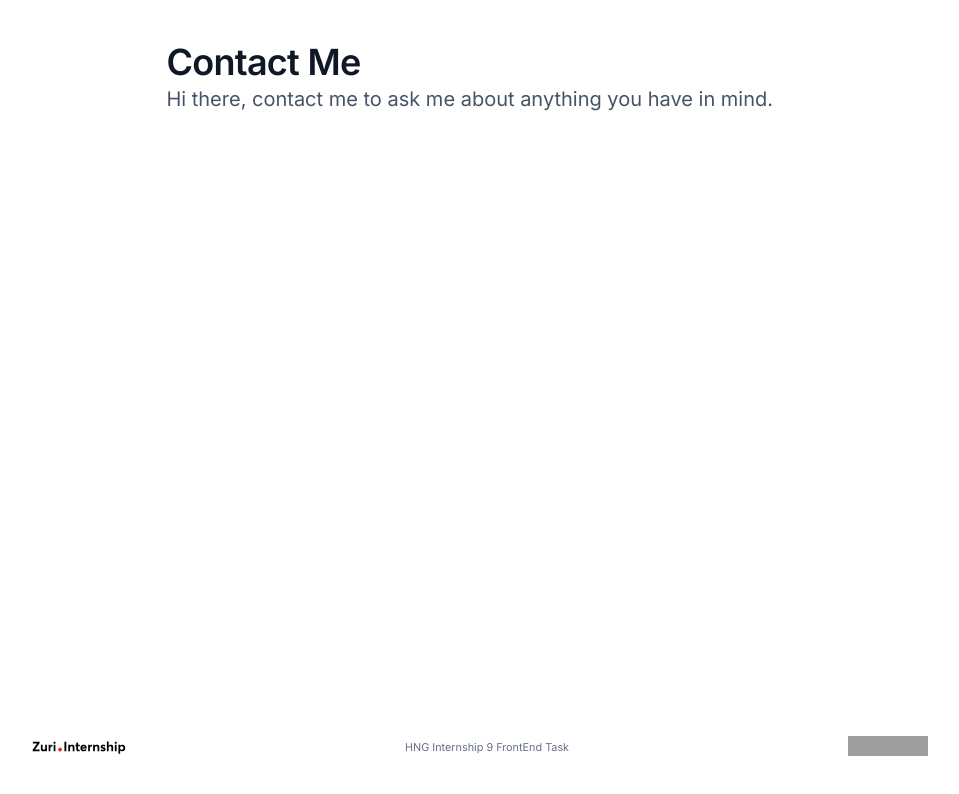
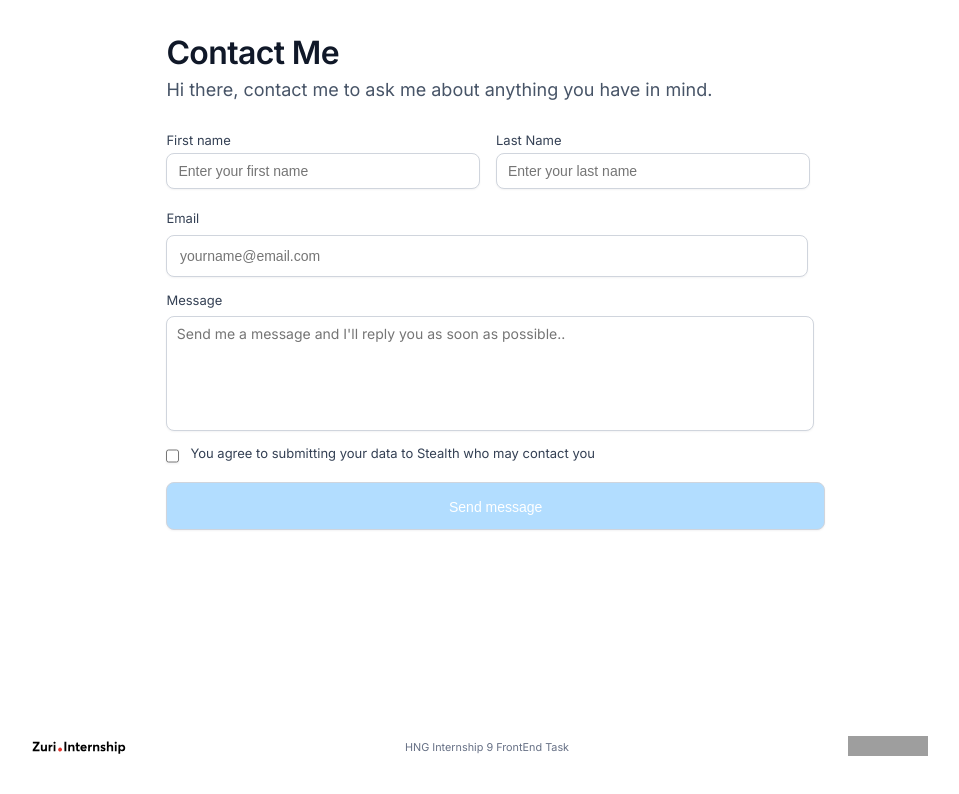
Before and after one commit to Ra-Kim/FE-Stage1, a React (Create React App) app: page /contact in a window 1280 px wide. Shown: the top 794 px of the page, without its empty margins (160-1119 px from the left). Built offline with nearby package versions, Linux system fonts and the light colour scheme; grey boxes are pictures that could not be loaded.

Commit message:
style: designed and styled the contact page

```diff
--- a/src/pages/Contact.js
+++ b/src/pages/Contact.js
@@ -1,6 +1,24 @@
-import React from 'react'
+import React, {useState} from 'react'
 
 const Contact = () => {
+
+  const [data, setData] =  useState({
+    firstName: "",
+    lastName: "",
+    email: "",
+    message: "",
+    agreement: false
+})
+
+let disabled = data.agreement && data.firstName.length && data.email.length && data.message.length
+
+function handleChange(event){
+  const {value, type, name, checked} = event.target
+  setData({
+      ...data, [name]:  type === 'checkbox' ? checked : value
+  })
+}
+
   return (
     <div className = "contact-container">
       <div className='form-group'>
@@ -8,7 +26,77 @@ const Contact = () => {
         <p>Hi there, contact me to ask me about anything you have in mind.</p>
         <div className='form-container'>
           <form>
-
+            <div className = "name-form-div">
+              <div className = "form-item">
+                <label for="fname">First name</label>
+                <input
+                  type="text"
+                  id="fname"
+                  name="firstName"
+                  onChange={handleChange}
+                  placeholder="Enter your first name"
+                  value = {data.firstName}
+                  required
+                  />
+              </div>
+              <div className = "form-item">
+                <label for="lname">Last Name</label>
+                <input
+                  type="text"
+                  id="lname"
+                  name="lastName"
+                  onChange={handleChange}
+                  placeholder="Enter your last name"
+                  value = {data.lastName}
+                  />
+              </div>
+            </div>
+            <div className = "form-item">
+                <label for="email">Email</label>
+                <input
+                  type="text"
+                  id="email"
+                  name="email"
+                  onChange={handleChange}
+                  placeholder="yourname@email.com"
+                  value = {data.email}
+                  required
+                  />
+              </div>
+              <div className='form-item'>
+                <label htmlFor = "other">Message</label>
+                <textarea
+                  name="message"
+                  id="other"
+                  value = {data.message}
+                  onChange ={handleChange}
+                  // className='form-input'
+                  placeholder="Send me a message and I'll reply you as soon as possible.."
+                  autoComplete="off"
+                  required
+               />
+               </div>
+               <div className='form-item' id = "checkbox">
+                <input
+                  type="checkbox"
+                  id="agreement"
+                  name="agreement"
+                  checked={data.agreement}
+                  onChange= {handleChange}
+                  required/>
+                <label for="agreement">You agree to submitting your data to Stealth who may contact you</label>
+               </div>
+              <div className='form-item' id='button-div'>
+                <input
+                  type= "submit"
+                  value ="Send message"
+                  className = "button"
+                  disabled={disabled}
+                  style = {{
+                      background: (!disabled) ? "#B2DDFF" : "#1570EF"
+                    }}
+                />
+              </div>
           </form>
         </div>
       </div>
--- a/src/styles.css
+++ b/src/styles.css
@@ -95,25 +95,119 @@ footer p {
     padding: 1%;
     margin: auto;
 }
+label {
+    font-weight: 500;
+    font-size: 13px;
+    line-height: 20px;
+    color: #344054;
+}
+
+input, textarea {
+    margin-top: 1%;
+    padding: 2% 3.5%;
+    background: #FFFFFF;
+    border: 1px solid #D0D5DD;
+    box-shadow: 0px 1px 2px rgba(16, 24, 40, 0.05);
+    border-radius: 8px;
+    font-weight: 400;
+    font-size: 14px;
+    line-height: 22px;
+    /* color: #667085; */
+    -webkit-transition: 0.5s;
+    transition: 0.5s;
+    outline: none;
+
+}
+
+
+
+input[type=text]:focus {
+    background: #FFFFFF;
+    border: 1px solid #84CAFF;
+    box-shadow: 0px 1px 2px rgba(16, 24, 40, 0.05);
+  }
 
 .form-group {
     width: 70%;
     margin: auto;
-    margin-top: 3%;
+    margin-top: 2%;
 }
 
 .form-group h1 {
     font-weight: 600;
-    font-size: 36px;
+    font-size: 32px;
     line-height: 44px;
     letter-spacing: -0.02em;
     color: #101828;
 }
 .form-group p {
     font-weight: 400;
-    font-size: 20px;
+    font-size: 18px;
     line-height: 30px;
     color: #475467;
+}
+
+.form-container {
+    margin-top: 3%;
+}
+
+.name-form-div {
+    display: grid;
+    grid-template-columns: 50% 50%;
+    gap: 16px;
+}
+
+.form-item {
+    display: flex;
+    flex-direction: column;
+    margin: 2% 0;
+}
+
+#email {
+    padding: 1.5% 2%;
+    width: 98%;
+}
+
+#other{
+        overflow: auto;
+        background: #FFFFFF;
+        border: 1px solid #D0D5DD;
+        box-shadow: 0px 1px 2px rgba(16, 24, 40, 0.05);
+        border-radius: 8px;
+        resize: none;
+        font-family: Inter, "sans-serif";
+        width: 100%;
+        height: 100px;
+        padding: 1% 1.5%;
+    }
+
+#checkbox {
+    flex-direction: row;
+}
+
+#checkbox label {
+    margin-left: 1.75%;
+}
+
+#button-div {
+    width: 105%;
+}
+
+.button {
+    color: #fff;
+    background: blue;
+    height: 48px;
+    background: #1570EF;
+    box-shadow: 0px 1px 2px rgba(16, 24, 40, 0.05);
+    cursor: pointer;
+}
+
+.button:focus {
+    box-shadow: 0px 1px 2px rgba(16, 24, 40, 0.05), 0px 0px 0px 4px #D1E9FF;
+}
+
+.button:hover {
+    background: #175CD3;
 }
 
 .link-card {
```
